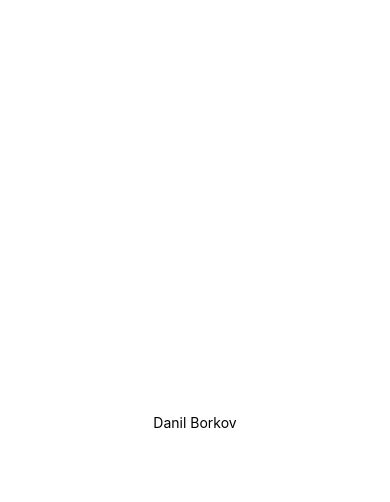
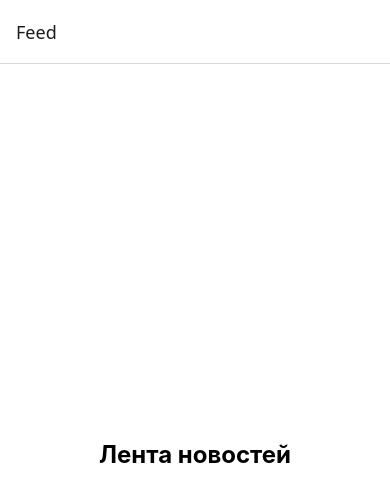
Before and after one commit to vokrob/AsuLinkApp, a React Native app: screen / in a window 390 px wide. Shown: the top 502 px of the page. Built offline with nearby package versions, Linux system fonts and the light colour scheme.

Commit message:
feat: Customize and integrate navigation

```diff
--- a/App.tsx
+++ b/App.tsx
@@ -1,13 +1,9 @@
-import { StatusBar } from 'expo-status-bar';
+import React from 'react';
+import AppNavigator from 'navigation/AppNavigator';
 import { StyleSheet, Text, View } from 'react-native';
 
 export default function App() {
-  return (
-    <View style={styles.container}>
-      <Text>Danil Borkov</Text>
-      <StatusBar style="auto" />
-    </View>
-  );
+  return <AppNavigator />;
 }
 
 const styles = StyleSheet.create(
--- /dev/null
+++ b/src/navigation/AppNavigator.tsx
@@ -0,0 +1,18 @@
+import React from 'react';
+import { createStackNavigator } from '@react-navigation/stack';
+import { NavigationContainer } from '@react-navigation/native';
+import FeedScreen from 'screens/FeedScreen';
+
+const Stack = createStackNavigator();
+
+const AppNavigator = () => {
+    return (
+        <NavigationContainer>
+            <Stack.Navigator initialRouteName="Feed">
+                <Stack.Screen name="Feed" component={FeedScreen} />
+            </Stack.Navigator>
+        </NavigationContainer>
+    );
+};
+
+export default AppNavigator;
```
